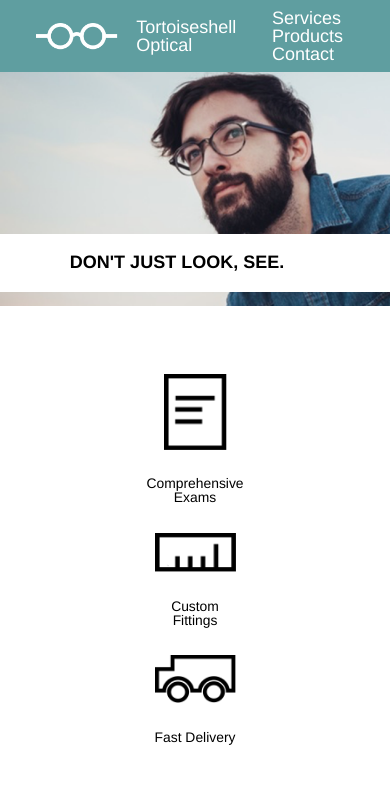
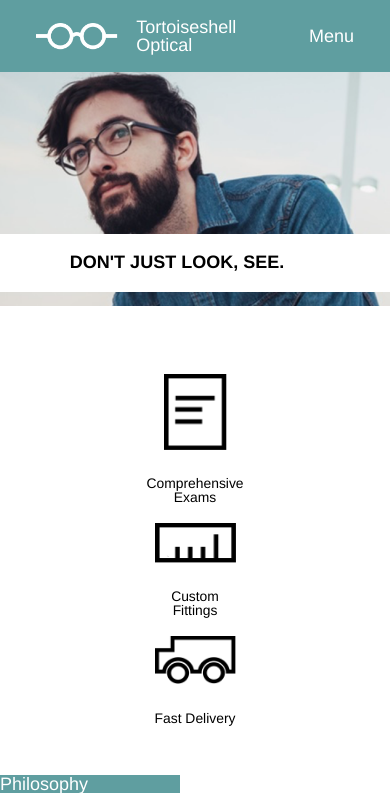
Before and after one commit to cohn17/Tortoiseshell, a plain HTML site: page index.html in a window 390 px wide. Shown: the top 802 px of the page. Drawn offline with Linux system fonts and the light colour scheme.

Commit message:
Final project.

```diff
--- a/index.html
+++ b/index.html
@@ -23,6 +23,7 @@
             <li>Contact</li>
           </ul>
         </div>
+        <div class="navmenu">Menu</div>
       </div>
       <div class="slogan">Don't just look, see.</div>
     </div>
--- a/resources/css/style.css
+++ b/resources/css/style.css
@@ -54,6 +54,14 @@ html {
   display: inline-flex;
   padding-right: 2rem;
 }
+
+.navmenu {
+  display: none;
+  text-align: right;
+  padding-right: 2rem;
+  width: 100%;
+}
+
 /*css relating to the slogan in the banner*/
 .slogan {
   display: inline-block;
@@ -152,10 +160,25 @@ html {
     margin-right: 2rem;
   }
 }
+
+/*one thing I note is that the navigation links wrap prior to 640px, which I don't like, so I'm fixing that.*/
+@media only screen and (max-width: 795px) {
+  .nav {
+    display: none;
+  }
+  .navmenu {
+    display: block;
+    text-align: right;
+    padding-right: 2rem;
+    width: 100%;
+  }
+}
+
 /*responsive design for small screens*/
 @media only screen and (max-width: 640px) {
   .banner {
     height: 17rem;
+    background-position: 20%;
   }
   .slogan {
     width: 100%;
@@ -174,7 +197,8 @@ html {
   }
   .box p {
     font-size: 0.77rem;
-    margin: 1.54rem 0;
+    margin-top: 1.54rem;
+    margin-bottom: 1rem;
   }
   .phil-app {
     flex-direction: column;
```
